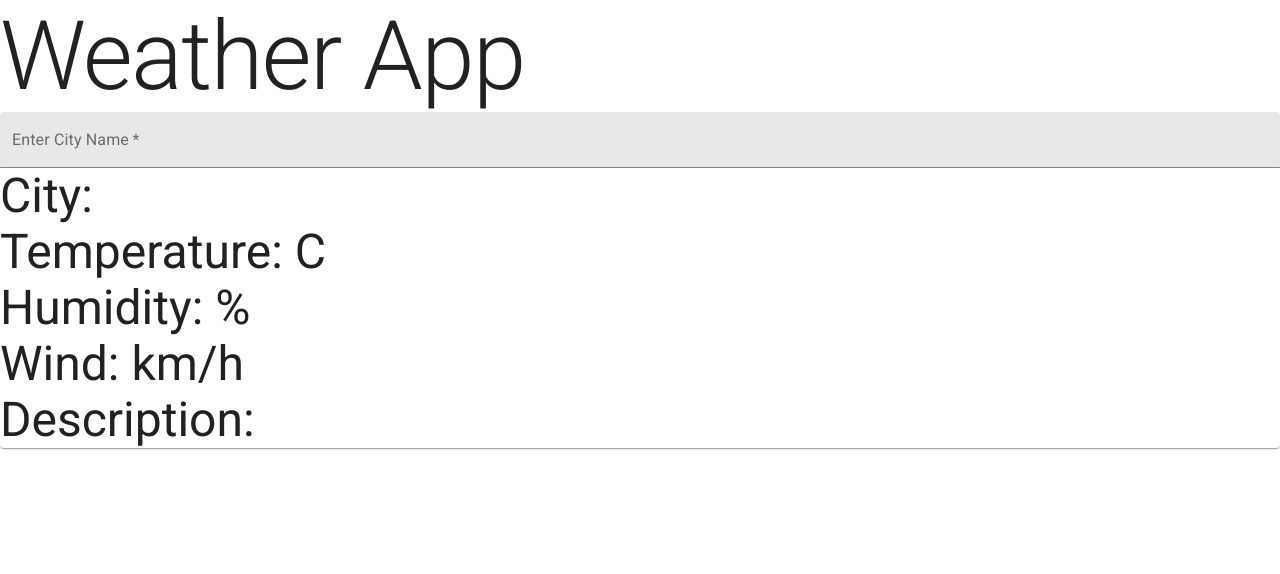
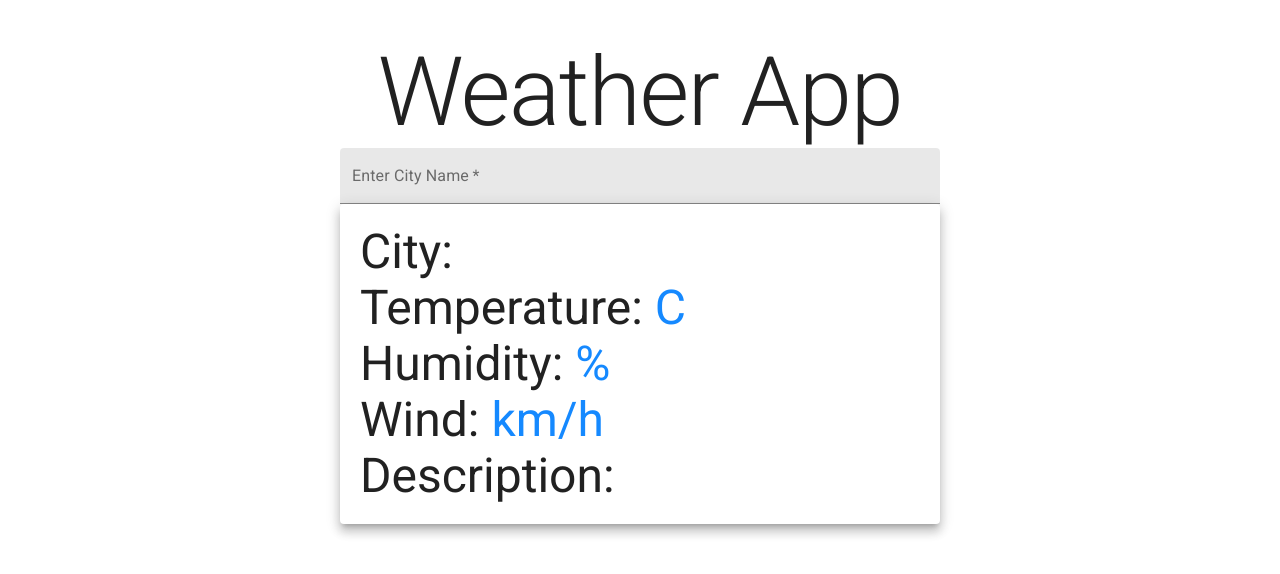
Before and after one commit to jyotirsai/next-weather-app, a Next.js app: page / in a window 1280 px wide. Shown: the top 574 px of the page. Built offline with nearby package versions, Linux system fonts and the light colour scheme; no server answers.

Commit message:
more styling

```diff
--- a/pages/WeatherBox.js
+++ b/pages/WeatherBox.js
@@ -1,39 +1,80 @@
-import { Typography, Card } from "@material-ui/core";
+import { Typography, Card, Grid } from "@material-ui/core";
+import { makeStyles } from "@material-ui/styles";
 
+const useStyles = makeStyles({
+  cardStyle: {
+    padding: 20,
+    width: 600,
+  },
+  dataStyle: {
+    color: "#1589FF",
+  },
+});
 export default function WeatherBox(props) {
+  const classes = useStyles();
   return (
     <div>
-      <Card>
+      <Card className={classes.cardStyle} raised={3}>
         <Typography variant="h3">
           City:{" "}
+          <Typography
+            className={classes.dataStyle}
+            component="span"
+            variant="h3"
+          >
             {typeof props.weather.name != "undefined" ? props.weather.name : ""}
+          </Typography>
         </Typography>
         <Typography variant="h3">
           Temperature:{" "}
+          <Typography
+            className={classes.dataStyle}
+            component="span"
+            variant="h3"
+          >
             {typeof props.weather.main != "undefined"
               ? Math.round(props.weather.main.temp)
-            : ""}
+              : ""}{" "}
             C
+          </Typography>
         </Typography>
         <Typography variant="h3">
           Humidity:{" "}
+          <Typography
+            className={classes.dataStyle}
+            component="span"
+            variant="h3"
+          >
             {typeof props.weather.main != "undefined"
               ? props.weather.main.humidity
               : ""}
             %
           </Typography>
+        </Typography>
         <Typography variant="h3">
           Wind:{" "}
+          <Typography
+            className={classes.dataStyle}
+            component="span"
+            variant="h3"
+          >
             {typeof props.weather.wind != "undefined"
               ? Math.round(props.weather.wind.speed * 3.6)
               : ""}{" "}
             km/h
           </Typography>
+        </Typography>
         <Typography variant="h3">
           Description:{" "}
+          <Typography
+            className={classes.dataStyle}
+            component="span"
+            variant="h3"
+          >
             {typeof props.weather.weather != "undefined"
               ? props.weather.weather[0].description
               : ""}
+          </Typography>
         </Typography>
       </Card>
     </div>
--- a/pages/index.js
+++ b/pages/index.js
@@ -1,9 +1,18 @@
 import { useState, useEffect } from "react";
+import styles from "../styles/Home.module.css";
 import Head from "next/head";
 import WeatherBox from "./WeatherBox";
 import { TextField, Typography } from "@material-ui/core";
+import { makeStyles } from "@material-ui/styles";
+
+const useStyles = makeStyles({
+  fieldSize: {
+    width: 600,
+  },
+});
 
 export default function Home() {
+  const classes = useStyles();
   const [location, setLocation] = useState("");
   const [weather, setWeather] = useState([]);
 
@@ -60,7 +69,7 @@ export default function Home() {
   }
 
   return (
-    <div>
+    <div className={styles.container}>
       <Head>
         <title>Weather App</title>
       </Head>
@@ -73,7 +82,7 @@ export default function Home() {
         onKeyPress={handleClick}
         label="Enter City Name"
         required
-        fullWidth
+        className={classes.fieldSize}
       />
       <WeatherBox weather={weather} />
     </div>
--- /dev/null
+++ b/styles/Home.module.css
@@ -0,0 +1,8 @@
+.container {
+  min-height: 70vh;
+  padding: 0 0.5rem;
+  display: flex;
+  flex-direction: column;
+  justify-content: center;
+  align-items: center;
+}
```
Lines whose indentation alone changed are shown as unchanged.
